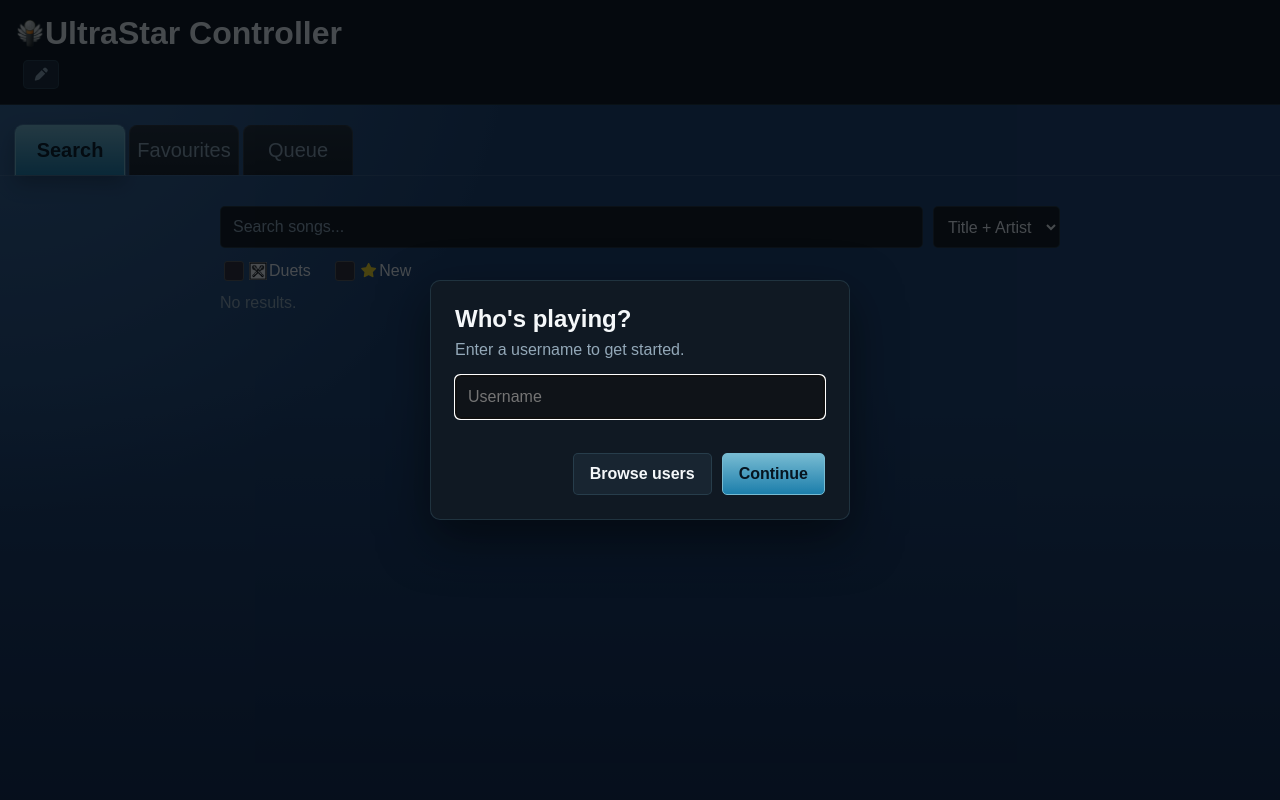
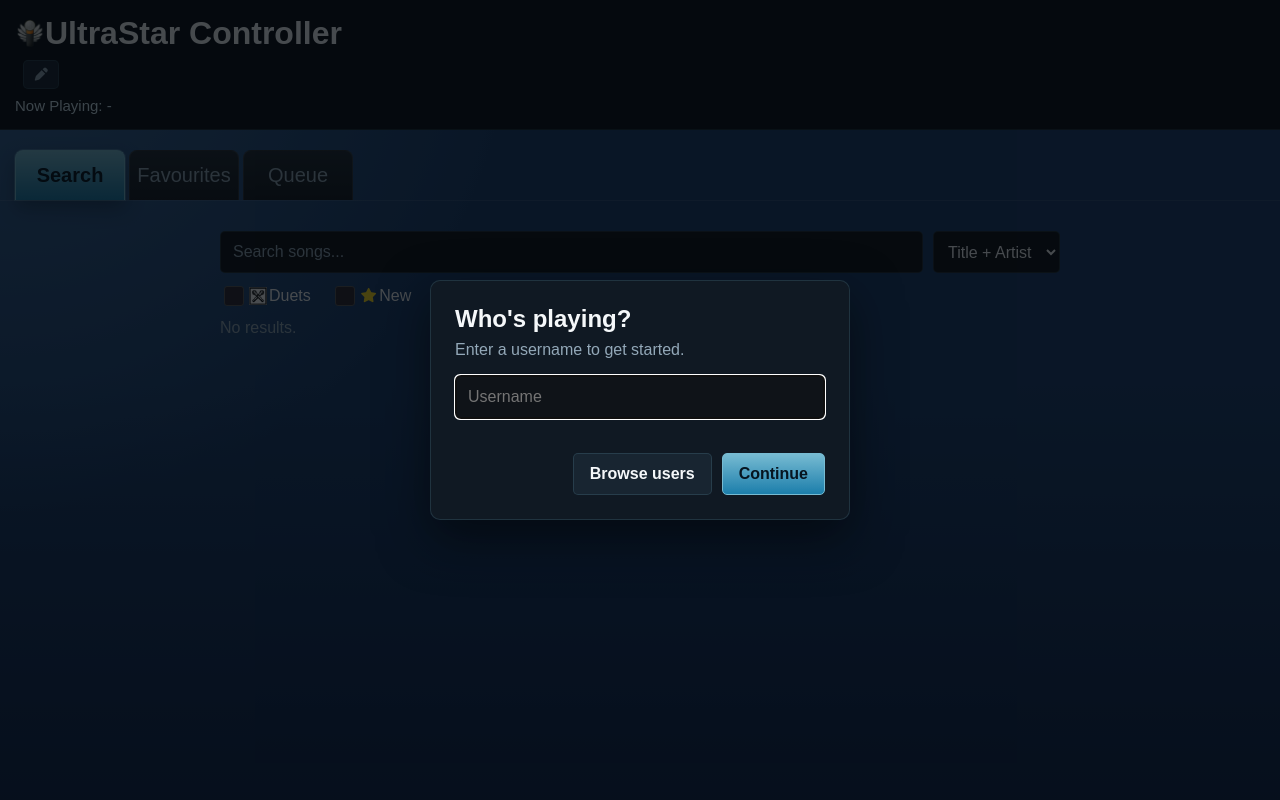
Before and after one commit to ddbrown30/usdx-controller, a Flask app: page / in a window 1280 px wide. Run offline with Flask 3, Linux system fonts and the light colour scheme; data that the repository does not hold is empty; parts of the project's set-up code (start-up, migrations or seed data) failed here and were passed over; some libraries are stand-ins or nearby versions.

Commit message:
Add Now Playing display to the header
Reads the current song's title/artist from the USDX bridge's
now_playing.txt (written by the corresponding controller_bridge.usdx
Lua plugin change) and polls it every 3 seconds, showing "Now Playing:
Song - Artist" under the username row, or "Now Playing: -" when
nothing's playing.

Also fixes USDX_BRIDGE_DIR in launch_env.bat/start_server.bat: it was
hardcoded to a dev checkout path instead of the actual installed
game's location, which silently broke both this and song playback
since the web app and the running game were reading/writing bridge
files in two different folders. Removed the override so both scripts
fall back to app.py's already-correct default.

Co-Authored-By: Claude Sonnet 5 <noreply@anthropic.com>

```diff
--- a/app.py
+++ b/app.py
@@ -10,6 +10,7 @@ from song_database import SongDatabase
 from usdx_controller import (
     BridgeTimeoutError,
     PlayError,
+    get_now_playing,
     play_song,
 )
 
@@ -312,6 +313,22 @@ def remove_favourite(song_id):
     })
 
 
+@app.route("/api/now_playing")
+def now_playing():
+    current = get_now_playing()
+
+    if current is None:
+        return jsonify({
+            "title": None,
+            "artist": None,
+        })
+
+    return jsonify({
+        "title": current.title,
+        "artist": current.artist,
+    })
+
+
 @app.route("/api/play", methods=["POST"])
 def play():
     data = request.get_json(silent=True) or {}
--- a/static/scripts/app.js
+++ b/static/scripts/app.js
@@ -968,9 +968,33 @@ async function deleteAdminUser(username, row, button) {
     }
 }
 
+// --- Now playing ---------------------------------------------------------
+
+const nowPlayingDisplay = document.getElementById("now-playing");
+
+async function loadNowPlaying() {
+    try {
+        const response = await fetch("/api/now_playing");
+
+        if (!response.ok) {
+            throw new Error("Failed to load now playing.");
+        }
+
+        const data = await response.json();
+
+        nowPlayingDisplay.textContent = data.title
+            ? `Now Playing: ${data.title} - ${data.artist}`
+            : "Now Playing: -";
+    } catch (error) {
+        console.error(error);
+    }
+}
+
 updateClearButtonVisibility();
 initUser();
 searchSongs();
+loadNowPlaying();
+setInterval(loadNowPlaying, 3000);
 
 const queueEvents = new EventSource("/api/queue/events");
 queueEvents.addEventListener("message", () => {
--- a/static/style.css
+++ b/static/style.css
@@ -107,6 +107,12 @@ h1 img {
     margin-top: 8px;
     font-size: 15px;
     font-weight: normal;
+    color: var(--us-soft);
+}
+
+.now-playing {
+    margin-top: 8px;
+    font-size: 15px;
     color: var(--us-soft);
 }
 
--- a/templates/index.html
+++ b/templates/index.html
@@ -23,6 +23,8 @@
                     <i class="fa-solid fa-pen"></i>
                 </button>
             </div>
+
+            <div id="now-playing" class="now-playing">Now Playing: -</div>
         </div>
 
         <div class="tabs">
--- a/usdx_controller.py
+++ b/usdx_controller.py
@@ -4,6 +4,7 @@ import argparse
 import os
 import time
 import uuid
+from dataclasses import dataclass
 
 
 # ---------------------------------------------------------------------------
@@ -24,6 +25,7 @@ BRIDGE_DIR = os.environ.get("USDX_BRIDGE_DIR", DEFAULT_BRIDGE_DIR)
 
 REQUEST_FILE = os.path.join(BRIDGE_DIR, "request.txt")
 RESPONSE_FILE = os.path.join(BRIDGE_DIR, "response.txt")
+NOW_PLAYING_FILE = os.path.join(BRIDGE_DIR, "now_playing.txt")
 
 # How long to wait for USDX to pick up and answer a request. USDX polls
 # once per drawn frame, so this only needs to cover a few frames' worth
@@ -46,6 +48,12 @@ class SongNotFoundError(PlayError):
 
 class BridgeTimeoutError(PlayError):
     """Raised when USDX never answered the request."""
+
+
+@dataclass
+class NowPlaying:
+    title: str
+    artist: str
 
 
 def _write_request(search_text: str) -> None:
@@ -121,6 +129,32 @@ def play_song(search_text: str) -> None:
     )
 
 
+def get_now_playing() -> NowPlaying | None:
+    """
+    Returns the title/artist of the song currently on USDX's sing
+    screen, or None if nothing is playing (song select, scoring,
+    etc).
+
+    Unlike play_song's request/response handshake, this just reads
+    now_playing.txt directly: the Lua plugin is its sole writer and
+    keeps it constantly up to date on its own, so there's no request
+    to make or hand-off to claim here.
+    """
+
+    try:
+        with open(NOW_PLAYING_FILE, "r", encoding="utf-8") as f:
+            contents = f.read()
+    except FileNotFoundError:
+        return None
+
+    if not contents:
+        return None
+
+    title, _, artist = contents.partition("\n")
+
+    return NowPlaying(title=title, artist=artist)
+
+
 # ---------------------------------------------------------------------------
 # Main
 # ---------------------------------------------------------------------------
```
Also changed, not shown: 2 other files.
